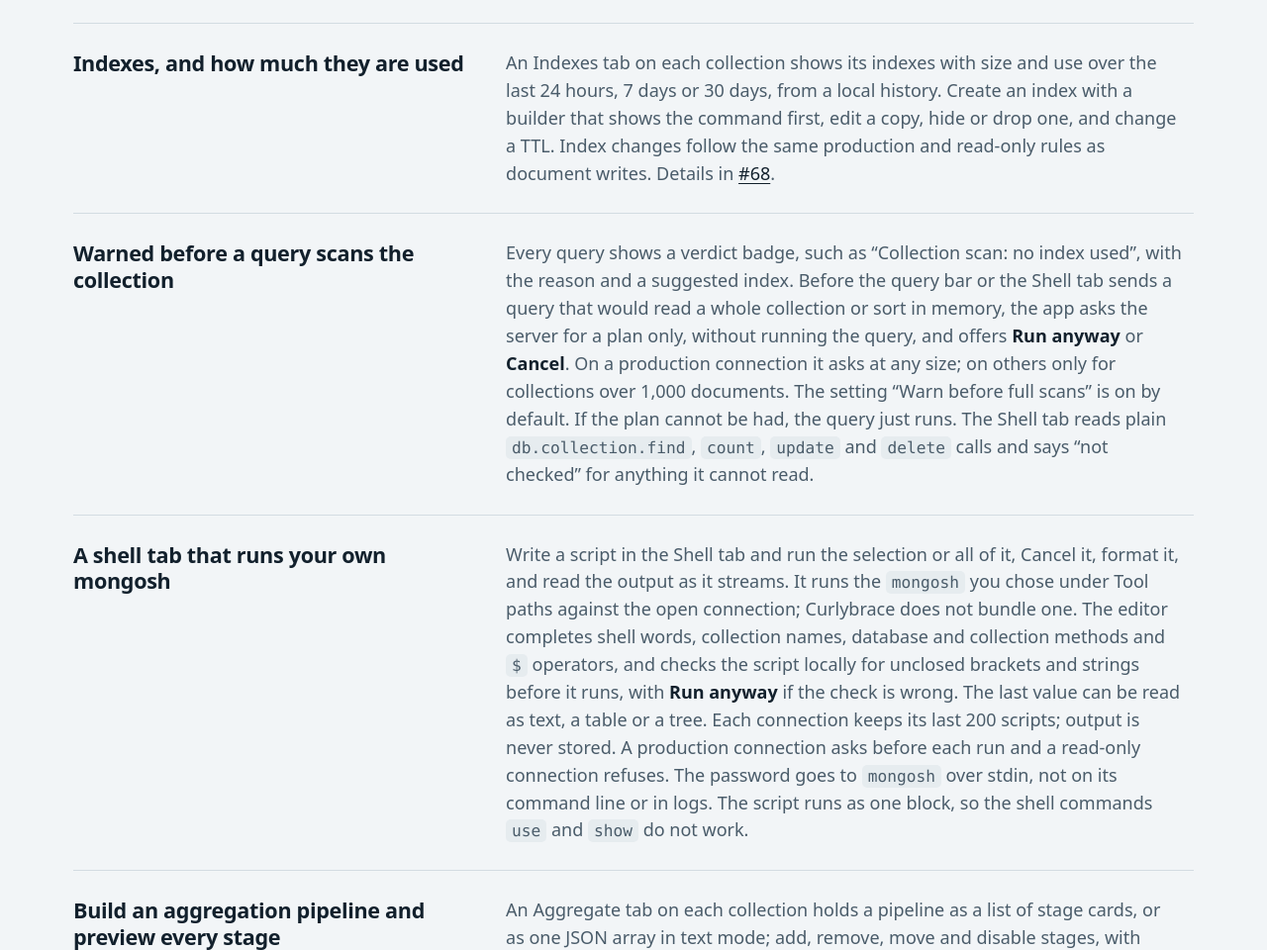
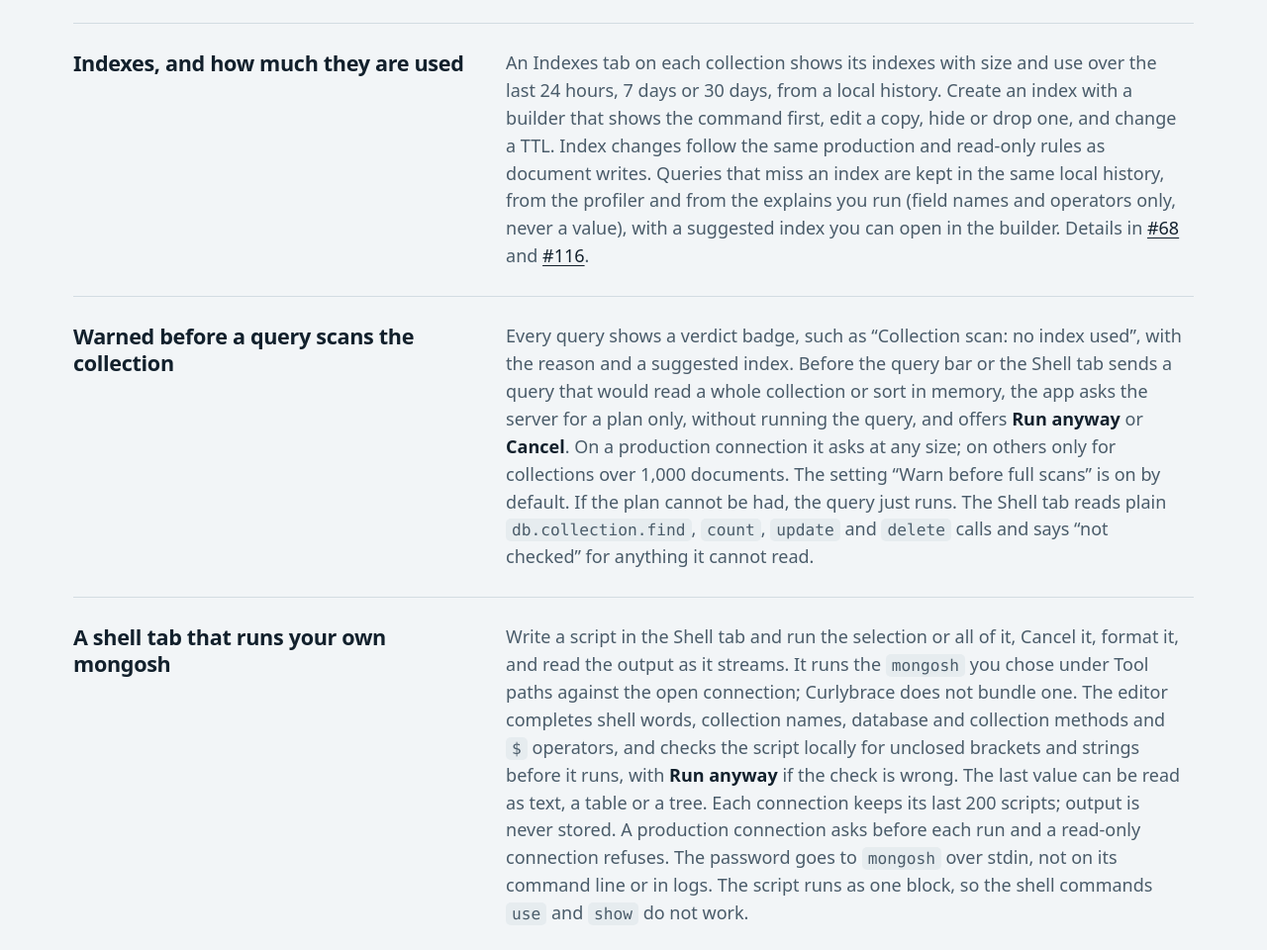
Before and after one commit to bjornharvold/curlybrace, a plain HTML site: page site/index.html in a window 1280 px wide. Shown: the part 2244-3204 px from the top of the page at 99% size. Drawn offline with Linux system fonts and the light colour scheme; a web font is replaced by a local one.

Commit message:
docs(queries): index misses from your apps are built
Co-Authored-By: Claude Sonnet 5.5 <noreply@anthropic.com>
Claude-Session: https://claude.ai/code/session_013Huvskh9CgrLjorzkd6uzc

```diff
--- a/site/index.html
+++ b/site/index.html
@@ -320,7 +320,7 @@
         </div>
         <div>
           <dt>Indexes, and how much they are used</dt>
-          <dd>An Indexes tab on each collection shows its indexes with size and use over the last 24 hours, 7 days or 30 days, from a local history. Create an index with a builder that shows the command first, edit a copy, hide or drop one, and change a TTL. Index changes follow the same production and read-only rules as document writes. Details in <a href="https://github.com/bjornharvold/curlybrace/issues/68">#68</a>.</dd>
+          <dd>An Indexes tab on each collection shows its indexes with size and use over the last 24 hours, 7 days or 30 days, from a local history. Create an index with a builder that shows the command first, edit a copy, hide or drop one, and change a TTL. Index changes follow the same production and read-only rules as document writes. Queries that miss an index are kept in the same local history, from the profiler and from the explains you run (field names and operators only, never a value), with a suggested index you can open in the builder. Details in <a href="https://github.com/bjornharvold/curlybrace/issues/68">#68</a> and <a href="https://github.com/bjornharvold/curlybrace/issues/116">#116</a>.</dd>
         </div>
         <div>
           <dt>Warned before a query scans the collection</dt>
@@ -377,7 +377,6 @@
           <h3>Next</h3>
           <ul>
             <li><a href="https://github.com/bjornharvold/curlybrace/issues/17">Signing and notarization</a><span>So the app opens without a Gatekeeper warning.</span></li>
-            <li><a href="https://github.com/bjornharvold/curlybrace/issues/116">Index misses from your apps</a><span>The query bar and Shell now check before they run. Finding misses in what your own apps send, and keeping them over time, is still open.</span></li>
             <li><a href="https://github.com/bjornharvold/curlybrace/issues/12">Inline editing</a><span>Edit a value in the table and tree views instead of the JSON editor.</span></li>
             <li><a href="https://github.com/bjornharvold/curlybrace/issues/159">Tabs and split view</a><span>Several tabs per connection, two collections side by side, and the open tabs restored at launch.</span></li>
           </ul>
```
Also changed, not shown: 1 other file.
